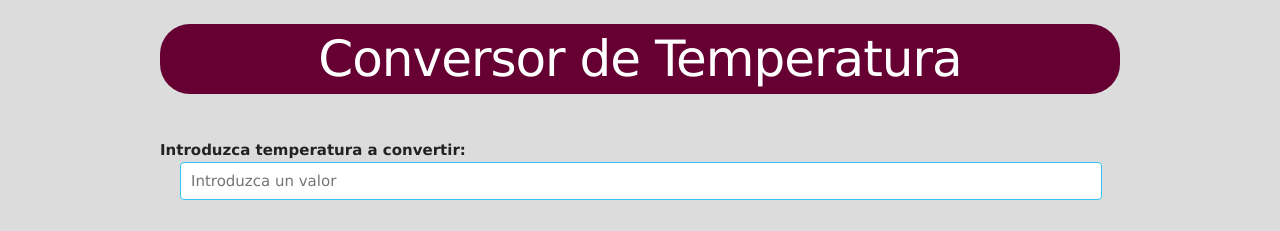
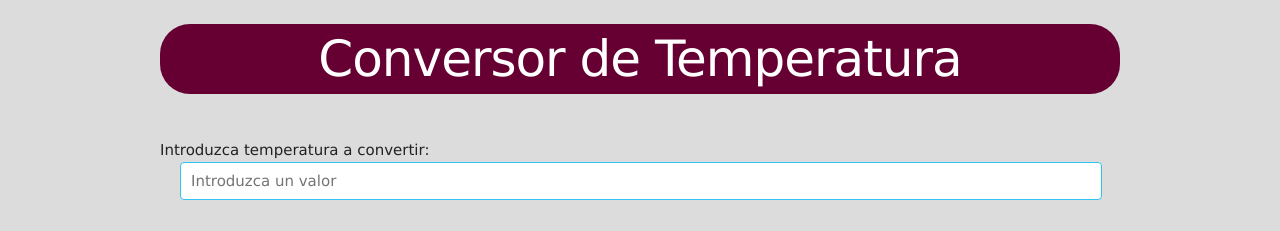
Before and after one commit to ULL-ESIT-GRADOII-DSI/karma-y-travis-josue-nayra-dsi15-16-1, a website: page index.html in a window 1280 px wide. Shown: the top 231 px of the page. Drawn offline with Linux system fonts and the light colour scheme.

Commit message:
Modificación de errores de validación html y css.

```diff
--- a/index.html
+++ b/index.html
@@ -40,7 +40,7 @@
     <br>
     <div class="seccion_central">
       <table>
-      <tr><b>Introduzca temperatura a convertir:</b>
+      <tr>Introduzca temperatura a convertir:
         <input id="convert" class="u-full-width" type="text" autofocus onchange="main();" placeholder="Introduzca un valor">
         <br>
         <span id="converted"></span>
```
